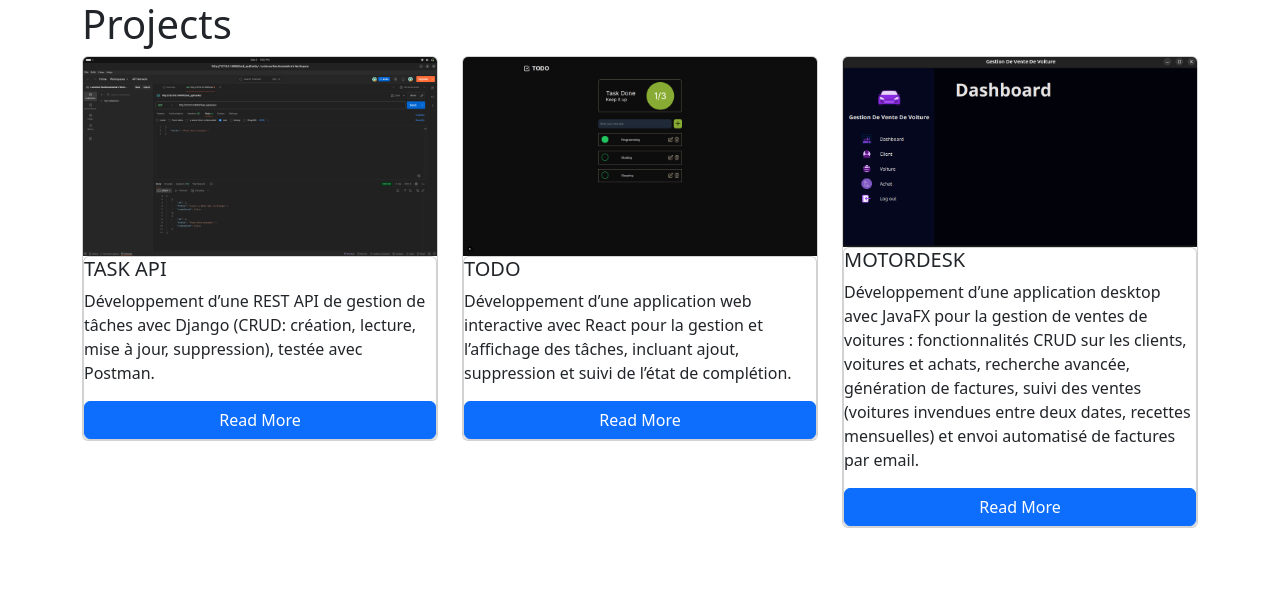
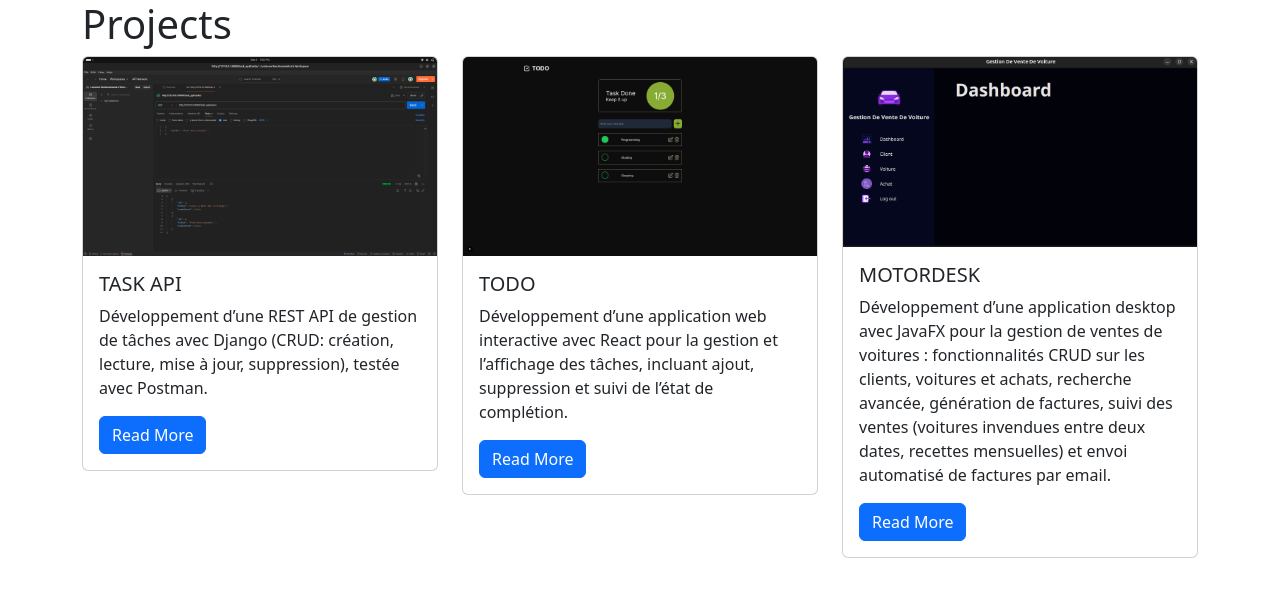
Before and after one commit to Lucynano/lucy-portfolio, a Django app: page /projects/ in a window 1280 px wide. Shown: the top 597 px of the page. Run offline with Django 5.2, Linux system fonts and the light colour scheme; data comes from the database, SQL or seed files in the repository.

Commit message:
bootstrap

```diff
--- a/projects/templates/projects/project_index.html
+++ b/projects/templates/projects/project_index.html
@@ -9,7 +9,7 @@
                     {% if project.image %}
                         <img class="card-img-top" src="{{ project.image.url }}">
                     {% endif %}
-                    <div class="card body">
+                    <div class="card-body">
                         <h5 class="card-title">{{ project.title }}</h5>
                         <p class="card-text">{{ project.description }}</p>
                         <a href="{% url 'project_detail' project.pk %}"
```
